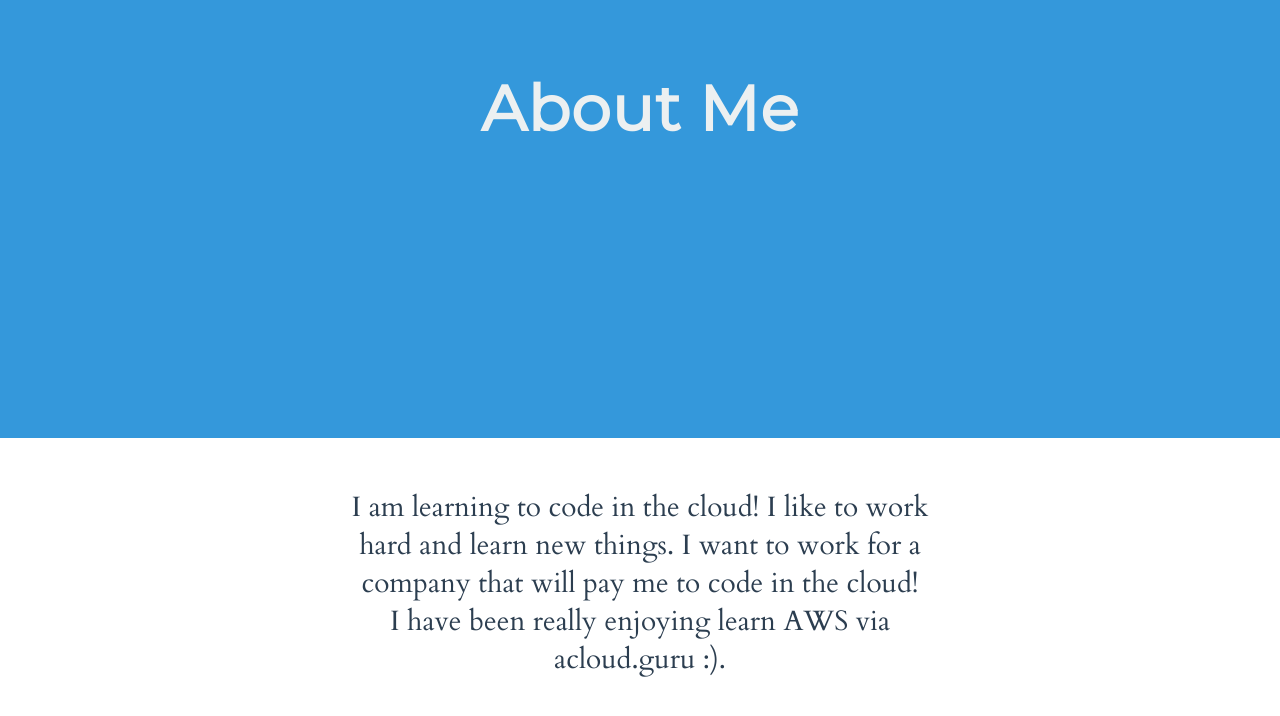
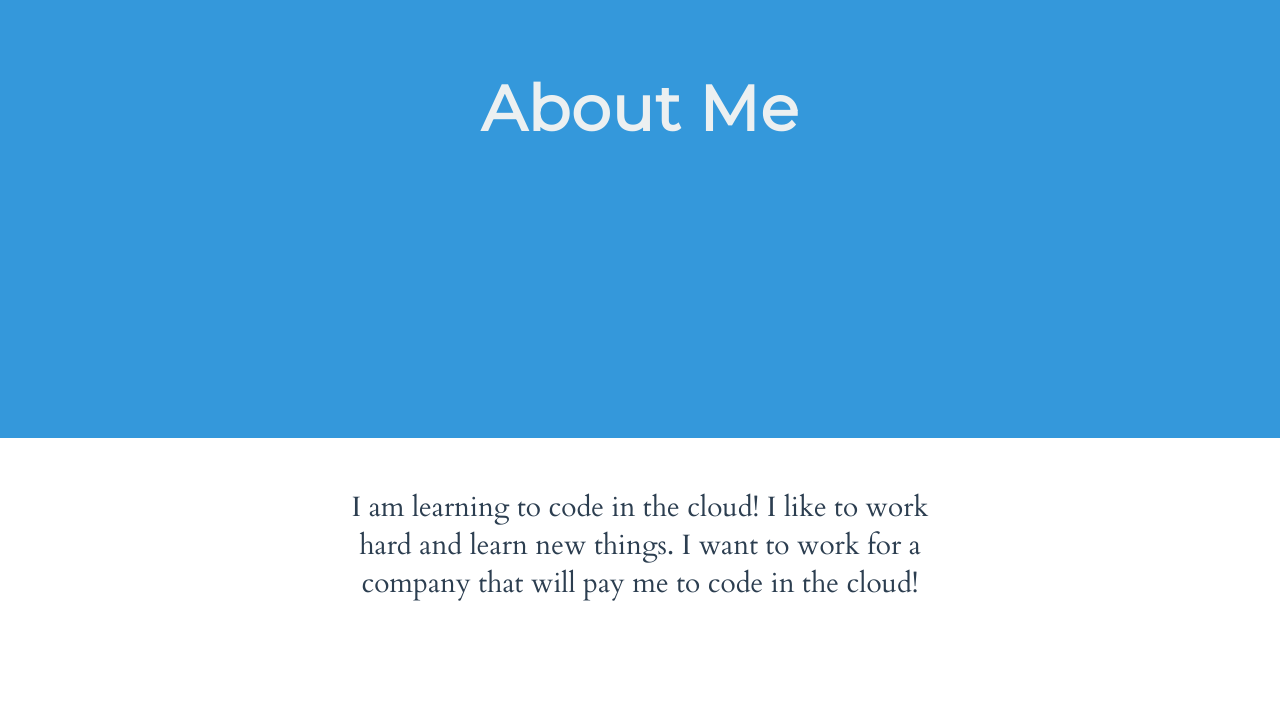
Before and after one commit to DRpandaMD/serverless-portfolio, a plain HTML site: page index.html in a window 1280 px wide. Shown: the part 1670-2386 px from the top of the page. Drawn offline with Linux system fonts and the light colour scheme.

Commit message:
small change to index.html -- testing code deploy automation in aws

```diff
--- a/index.html
+++ b/index.html
@@ -117,9 +117,7 @@
     <section class="section section--alignCentered section--description">
       <p class="color--darkgrey section__description">
         I am learning to code in the cloud! I like to work hard and learn new things.
-        I want to work for a company that will pay me to code in the cloud! <br>
-        I have been really enjoying learn AWS via acloud.guru :).
-
+        I want to work for a company that will pay me to code in the cloud!
       </p>
 
     <div class="background--skyBlue modal--closed">
```
